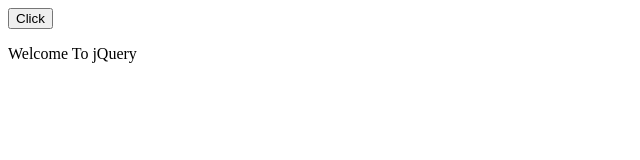
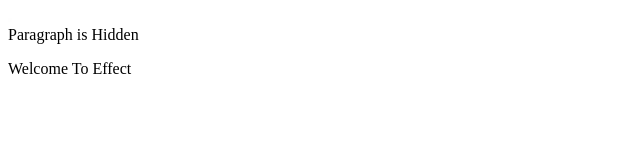
Before and after one commit to alakeldev/Summary-of-jQuery, a plain HTML site: page index.html in a window 1280 px wide. Both pictures are taken after a click on the button "Click". Shown: the whole page, without its empty margins (0-640 px from the left). Drawn offline with Linux system fonts and the light colour scheme.

Commit message:
Added effects show, hide, toggle and option with speed and call back functions how it works

```diff
--- a/assets/css/style.css
+++ b/assets/css/style.css
@@ -0,0 +1,9 @@
+/* p {
+    display: none;
+} */
+
+
+p,
+span {
+    display: none;
+}
--- a/assets/js/main.js
+++ b/assets/js/main.js
@@ -64,6 +64,52 @@ $(document).ready(function () {
 
     /*-------------------------------------------------------------------------------*/
 
+    // Effects => Hide, Show , Toggle
+
+    $("button").click(function () {
+
+        // $("p").hide();       => hide() effect will make the html element display: none;  (inline style inside html page)
+        // $(this).hide();
 
 
+        // $("p").show();      => show() effect will make the html element display: block; (inline style inside html page)
+
+
+        // $("p").toggle();    => toggle() effect will make if the html element already hide it will show it and if it's already shown it will hide it
+
+
+
+
+        // the options inside the effects
+        // $("p").hide(speed, callback function)
+        // $("p").show(speed, callback function)
+        // $("p").toggle(speed, callback function)
+
+        // speed: you will control the effect speed, callback function: to make action after the effect done, show message that show the p is hidden
+        // speed default value for (hide, show and toggle) = 400 ms
+
+        // $("p").hide(5000);
+        // $("p").hide("slow");
+        // $("p").hide("fast");
+
+
+        // $("p").hide(3000, function() {
+        //     $("span").show();
+        //     $("button").hide();
+        // });
+
+
+        // $("p").hide("slow", alert("Paragraph is Hidden"));
+
+
+        // $("p").show(3000, function() {
+        //     $("span").toggle();   // the toggle here is the span already showed in the page it will hide it and vice versa
+        // });
+
+
+        $("p").toggle(1000);
+        $("span").toggle(2000);
+        $(this).toggle(3000);
+    });
+
 });
--- a/index.html
+++ b/index.html
@@ -8,7 +8,9 @@
 </head>
 <body>
     <button>Click</button>
-    <p>Welcome To jQuery</p>
+    <!-- <p>Welcome To jQuery</p> -->
+    <span>Paragraph is Hidden</span>
+    <p>Welcome To Effect</p>
 
     <script src="assets/js/jquery-3.7.1.min.js"></script>
     <script src="assets/js/main.js"></script>
```
